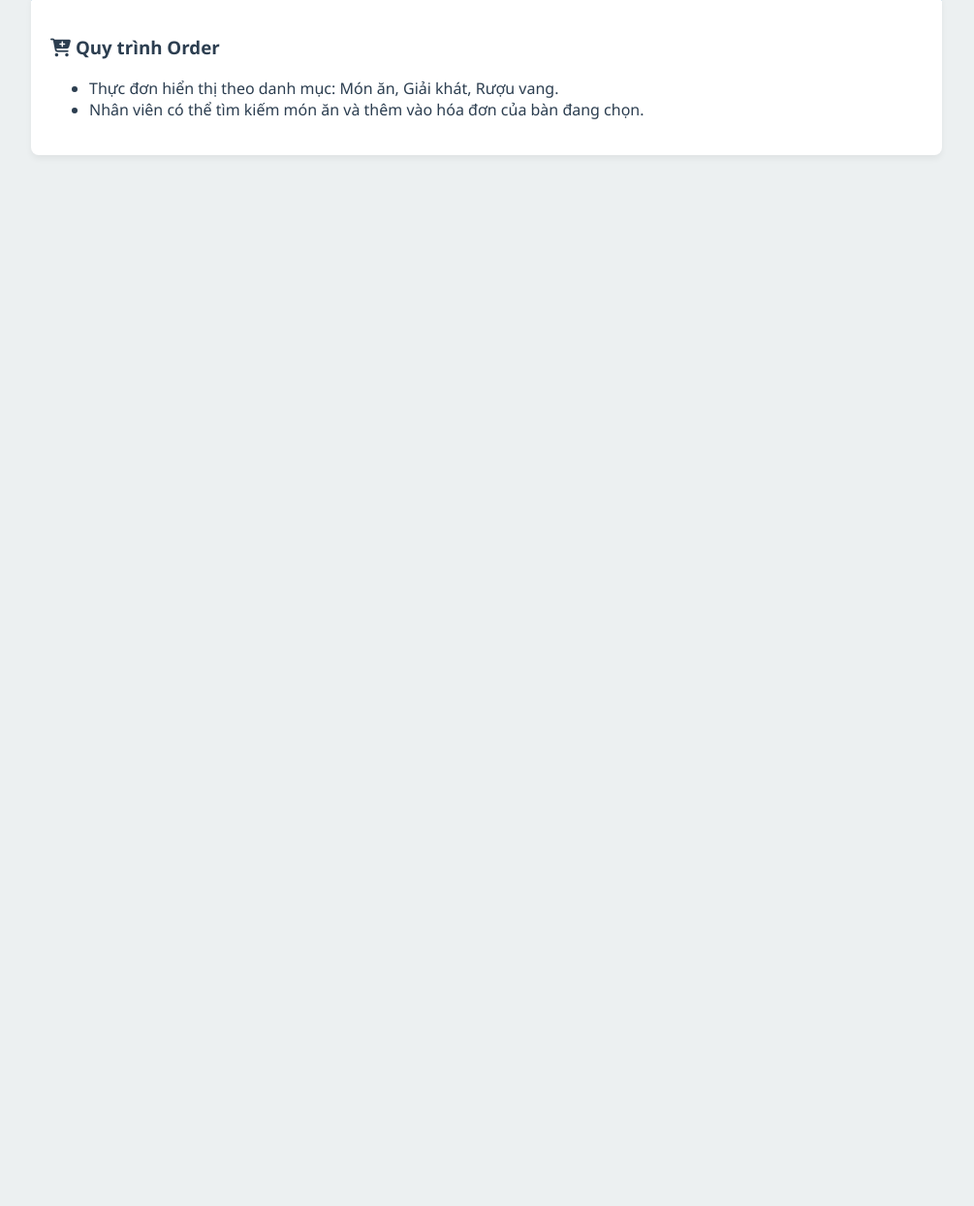
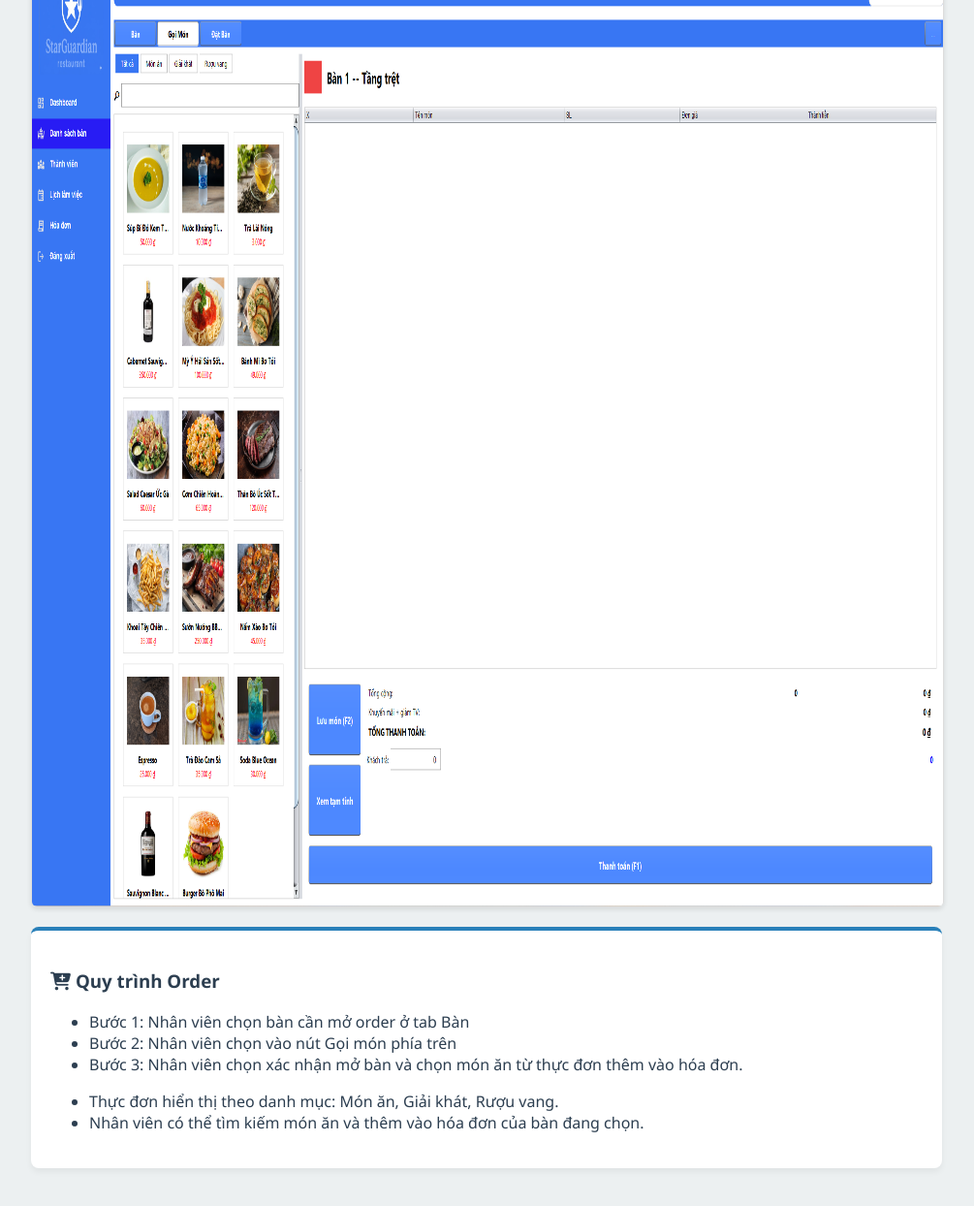
Before and after one commit to HuyhKhanh205/HDSD, a plain HTML site: page staff/sales.html in a window 1280 px wide. Shown: the part 1634-2878 px from the top of the page at 97% size, without its empty margins (268-1273 px from the left). Before the commit the page ends 1834 px from the top, so only its background shows below. Drawn offline with Linux system fonts and the light colour scheme.

Commit message:
sửa order

```diff
--- a/staff/sales.html
+++ b/staff/sales.html
@@ -34,6 +34,11 @@
         <div class="card">
             <h3><i class="fa-solid fa-cart-plus"></i> Quy trình Order</h3>
             <ul>
+                <li>Bước 1: Nhân viên chọn bàn cần mở order ở tab Bàn</li>
+                <li>Bước 2: Nhân viên chọn vào nút Gọi món phía trên</li>
+                <li>Bước 3: Nhân viên chọn xác nhận mở bàn và chọn món ăn từ thực đơn thêm vào hóa đơn.</li>
+            </ul>
+            <ul>
                  <li>Thực đơn hiển thị theo danh mục: Món ăn, Giải khát, Rượu vang.</li>
                  <li>Nhân viên có thể tìm kiếm món ăn và thêm vào hóa đơn của bàn đang chọn.</li>
             </ul>
```
Also changed, not shown: images/order.png (added).
